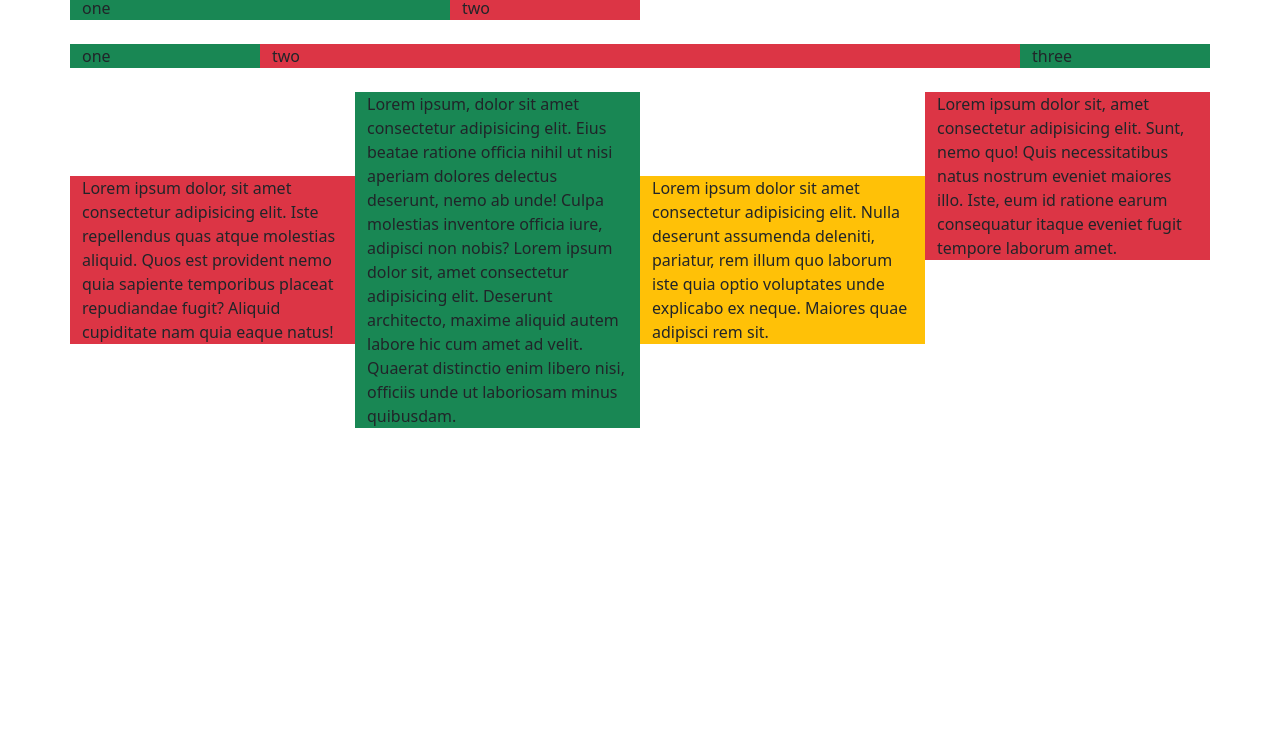
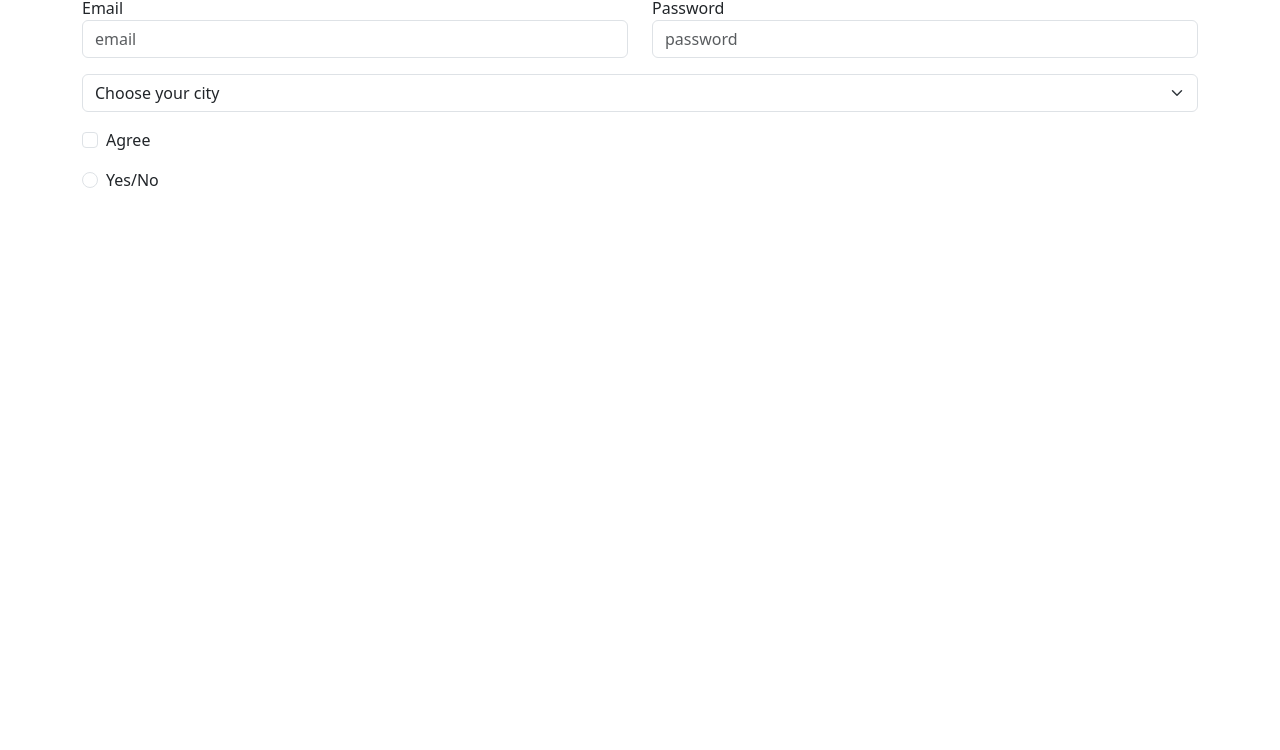
Before and after one commit to Abcvai/CSS, a plain HTML site: page Bootstrap/index.html in a window 1280 px wide. Shown: the part 50-800 px from the top of the page. Drawn offline with nearby package versions, Linux system fonts and the light colour scheme.

Commit message:
Bootstrap form elements.

```diff
--- a/Bootstrap/index.html
+++ b/Bootstrap/index.html
@@ -10,26 +10,48 @@
 </head>
 <body>
     <div class="container">
-      <h2>Grid System</h2>
+     <h2>Form Demo</h2>
+     <form >
       <div class="row">
-        <div class="col-4 bg-success">one</div>
-        <div class="col-2 bg-danger">two</div>
-      </div>
-      <br>
-      <div class="row">
-        <div class="col-md-2 bg-success">one</div>
-        <div class="col-md-8 bg-danger">two</div>
-        <div class="col-md-2 bg-success">three</div>
-      </div>
-      <br>
-      <div class="row align-items-center">
-        <div class="col bg-danger">Lorem ipsum dolor, sit amet consectetur adipisicing elit. Iste repellendus quas atque molestias aliquid. Quos est provident nemo quia sapiente temporibus placeat repudiandae fugit? Aliquid cupiditate nam quia eaque natus!</div>
-        <div class="col bg-success">Lorem ipsum, dolor sit amet consectetur adipisicing elit. Eius beatae ratione officia nihil ut nisi aperiam dolores delectus deserunt, nemo ab unde! Culpa molestias inventore officia iure, adipisci non nobis? Lorem ipsum dolor sit, amet consectetur adipisicing elit. Deserunt architecto, maxime aliquid autem labore hic cum amet ad velit. Quaerat distinctio enim libero nisi, officiis unde ut laboriosam minus quibusdam.</div>
-        <div class="col bg-warning">Lorem ipsum dolor sit amet consectetur adipisicing elit. Nulla deserunt assumenda deleniti, pariatur, rem illum quo laborum iste quia optio voluptates unde explicabo ex neque. Maiores quae adipisci rem sit.</div>
-        <div class="col bg-danger align-self-start">Lorem ipsum dolor sit, amet consectetur adipisicing elit. Sunt, nemo quo! Quis necessitatibus natus nostrum eveniet maiores illo. Iste, eum id ratione earum consequatur itaque eveniet fugit tempore laborum amet.</div>
-      </div>
+       <div class="mb-3 col">
+       <label class="for-label" for="email">Email</label>
+       <input
+         type="text"
+         class="form-control"
+         placeholder="email"
+         id="email"
+        />
+       </div>
 
+      <div class="mb-3 col">
+       <label class="for-label" for="pass">Password</label>
+       <input
+       type="password"
+       class="form-control"
+       placeholder="password"
+       id="pass"
+       />
+       </div>
+        </div>
+
+     <div class="mb-3">
+      <select class="form-select">
+        <option selected>Choose your city</option>
+        <option value="1" >Mumbai</option>
+        <option value="2">Pune</option>
+        <option value="3">Delhi</option>
+      </select>
     </div>
+    <div class="form-check mb-3">
+      <label for="agree" class="form-check-labels">Agree</label>
+      <input type="checkbox" id="agree" class="form-check-input"/>
+    </div>
+     <div class="form-check mb-3">
+      <label for="agree" class="form-check-labels">Yes/No</label>
+      <input type="radio" id="agree" role="switch" class="form-check-input"/>
+    </div>
+  </form>
+  </div>
 
 <script src="https://cdn.jsdelivr.net/npm/bootstrap@5.3.7/dist/js/bootstrap.bundle.min.js" integrity="sha384-ndDqU0Gzau9qJ1lfW4pNLlhNTkCfHzAVBReH9diLvGRem5+R9g2FzA8ZGN954O5Q" crossorigin="anonymous"></script>
 </body>
```
